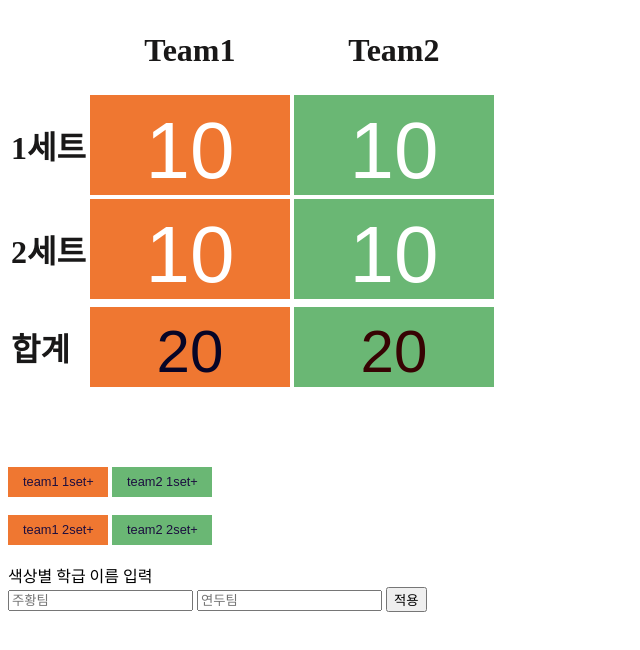
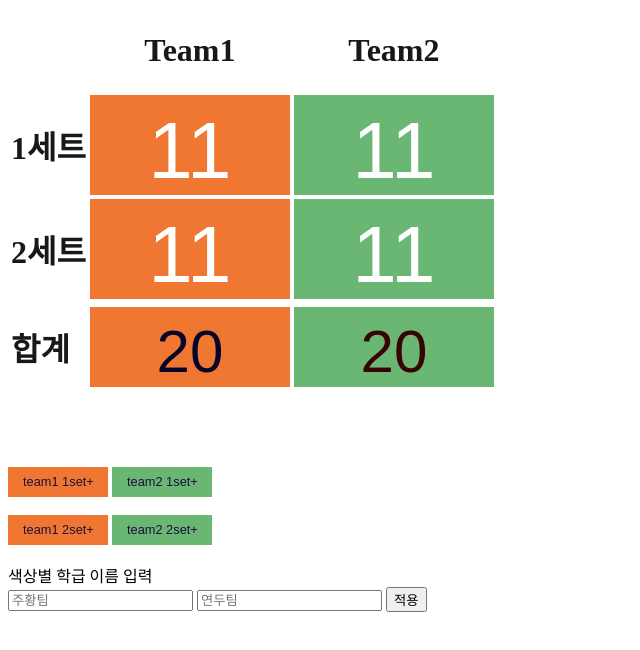
Before and after one commit to elsarzchicken007/sportclub, a plain HTML site: page index.html in a window 1280 px wide. Shown: the whole page, without its empty margins (0-640 px from the left). Drawn offline with Linux system fonts and the light colour scheme.

Commit message:
Update index.html
팀 인원수에 맞춰서 10명을 11명을 디폴트로 수정함.

```diff
--- a/index.html
+++ b/index.html
@@ -62,13 +62,13 @@
         </tr>
         <tr>
             <td><h1>1세트</h1></td>
-            <td><input class="mybtn1" type="button" id="team1wScore" value="10" onclick="this.value = this.value - 1;teamRt();"></td>
-            <td><input class="mybtn2" type="button" id="team2wScore" value="10" onclick="this.value = this.value - 1;teamRt();"></td>
+            <td><input class="mybtn1" type="button" id="team1wScore" value="11" onclick="this.value = this.value - 1;teamRt();"></td>
+            <td><input class="mybtn2" type="button" id="team2wScore" value="11" onclick="this.value = this.value - 1;teamRt();"></td>
         </tr>
         <tr>
             <td><h1>2세트</h1></td>
-            <td><input class="mybtn1" type="button" id="team1mScore" value="10" onclick="this.value = this.value - 1;teamRt();"></td>
-            <td><input class="mybtn2" type="button" id="team2mScore" value="10" onclick="this.value = this.value - 1;teamRt();";></td>
+            <td><input class="mybtn1" type="button" id="team1mScore" value="11" onclick="this.value = this.value - 1;teamRt();"></td>
+            <td><input class="mybtn2" type="button" id="team2mScore" value="11" onclick="this.value = this.value - 1;teamRt();";></td>
         </tr>
         <tr>
             <td><h1>합계</h1></td>
```
